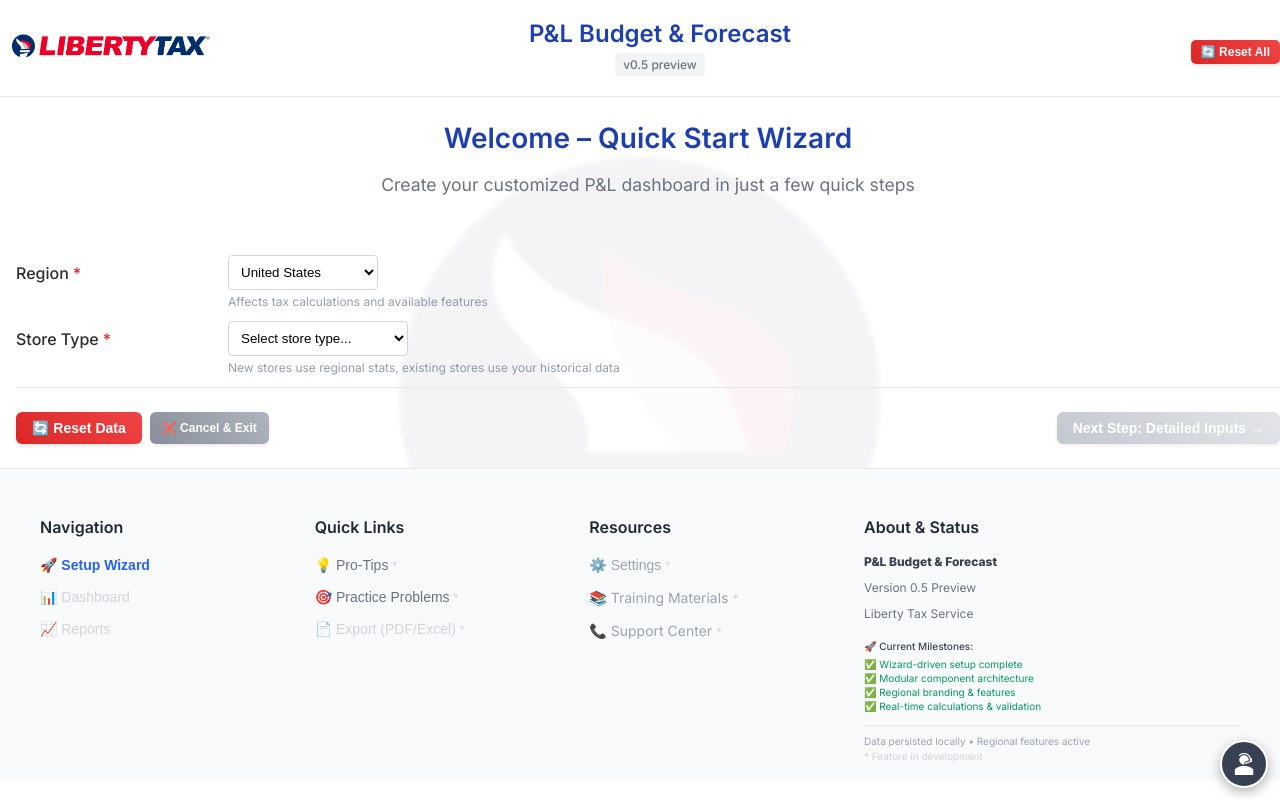
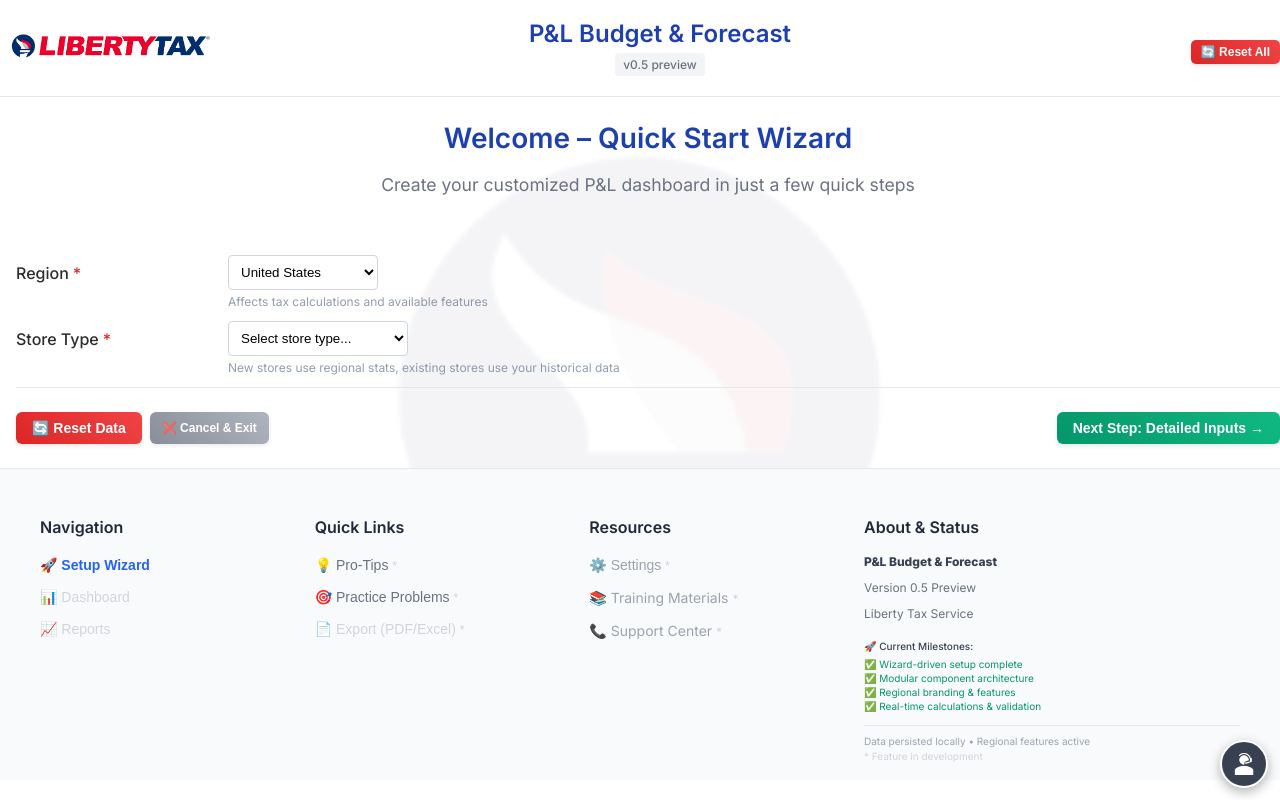
Before and after one commit to ScubaCod2020/libertytax-pnl-webapp, a React (Vite) app: page / in a window 1280 px wide. Built offline with nearby package versions, Linux system fonts and the light colour scheme.

Commit message:
Changes to be committed: 	modified:   src/components/WizardShell.tsx

```diff
--- a/src/components/WizardShell.tsx
+++ b/src/components/WizardShell.tsx
@@ -40,7 +40,8 @@ export default function WizardShell({ region, setRegion, onComplete, onCancel, p
     console.log('🧙‍♂️ Starting fresh wizard (no saved answers)')
     return {
       region,
-      handlesTaxRush: false // Smart default: Most offices start without TaxRush
+      handlesTaxRush: false, // Smart default: Most offices start without TaxRush
+      hasOtherIncome: false // Default to No other income unless user opts in
     }
   })
 
@@ -70,7 +71,8 @@ export default function WizardShell({ region, setRegion, onComplete, onCancel, p
     console.log('🔄 Resetting wizard data - staying in wizard')
     setAnswers({
       region,
-      handlesTaxRush: false // Maintain smart default on reset
+      handlesTaxRush: false, // Maintain smart default on reset
+      hasOtherIncome: false // Reset to No other income by default
     })
     // Stay on current step - don't exit wizard
   }
@@ -101,12 +103,13 @@ export default function WizardShell({ region, setRegion, onComplete, onCancel, p
   }
 
   const canProceed = () => {
+    const hasProjectedBasics = (answers.avgNetFee ?? 0) > 0 && (answers.taxPrepReturns ?? 0) > 0
     if (answers.storeType === 'new') {
-      // New stores need target performance inputs
-      return !!(answers.avgNetFee && answers.taxPrepReturns)
+      return hasProjectedBasics
     }
-    // Existing stores need historical data and projections
-    return !!(answers.avgNetFee && answers.taxPrepReturns && answers.expectedRevenue)
+    // Existing stores: allow proceed if either projected basics OR last-year basics are present
+    const hasLastYearBasics = (answers.lastYearTaxPrepReturns ?? 0) > 0 && (answers.manualAvgNetFee ?? 0) > 0
+    return hasProjectedBasics || hasLastYearBasics
   }
 
   // Calculate expected revenue when inputs change - Component-based calculation
```
